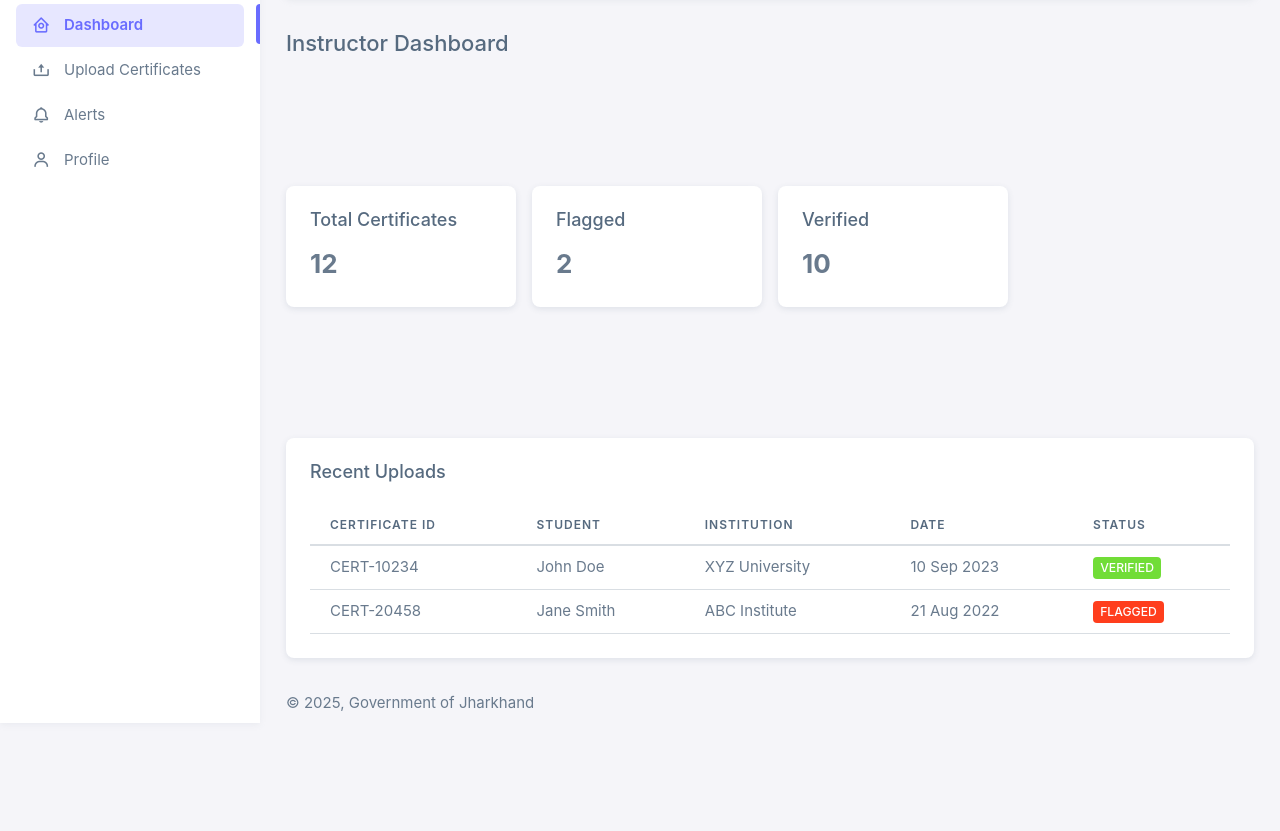
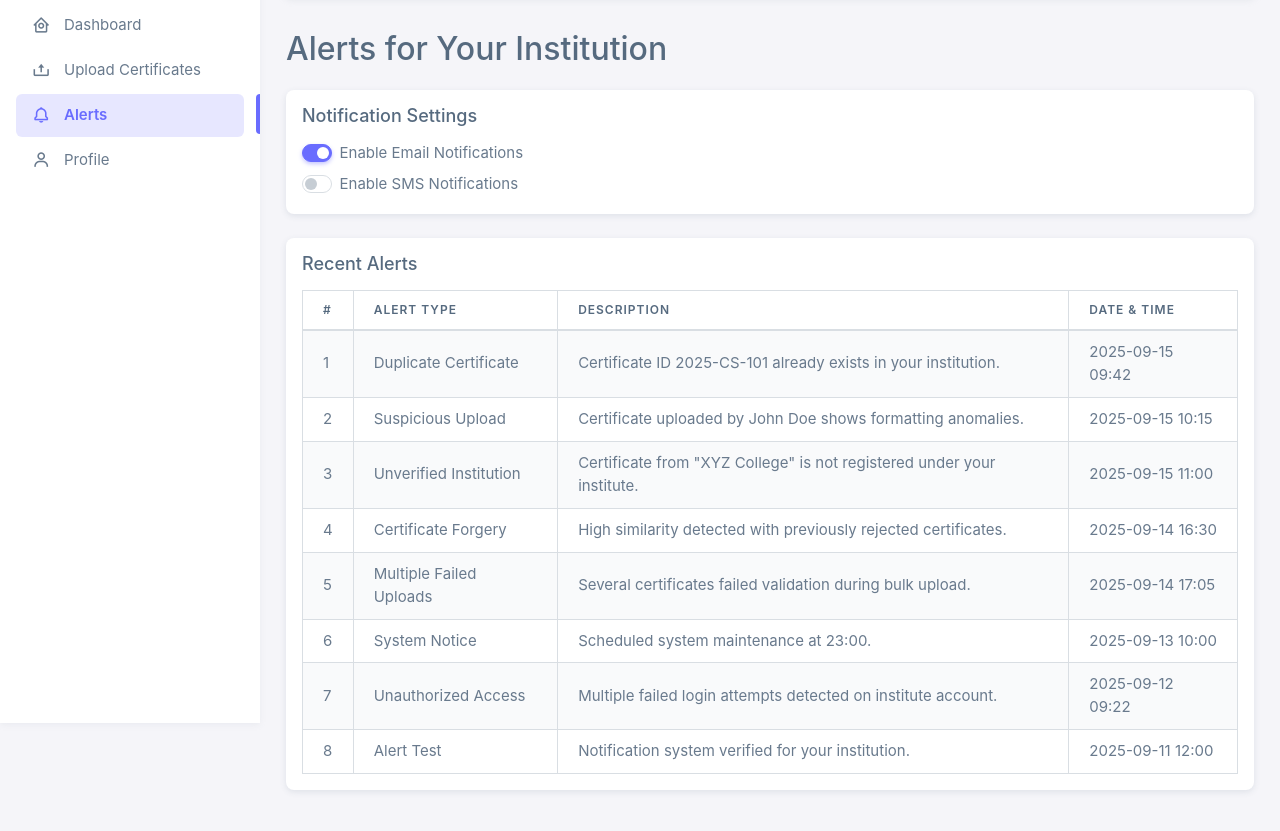
Before and after one commit to yuvii-b/sach-patr, a website: page frontend/html/institute-alerts.html in a window 1280 px wide. Shown: the part 77-908 px from the top of the page. Before the commit the page ends 800 px from the top, so only its background shows below. Drawn offline with Linux system fonts and the light colour scheme; files that its build step writes are made by us from their sources.

```diff
--- a/frontend/html/instructor-alerts.html
+++ b/frontend/html/institute-alerts.html
@@ -2,7 +2,7 @@
 <html lang="en" class="light-style layout-menu-fixed" dir="ltr" data-theme="theme-default" data-assets-path="../assets/" data-template="vertical-menu-template-free">
 <head>
   <meta charset="utf-8" />
-  <title>Instructor Dashboard | Fake Degree Recognition System</title>
+  <title>institute Alerts | Fake Degree Recognition System</title>
   <link rel="stylesheet" href="../assets/vendor/css/core.css" />
   <link rel="stylesheet" href="../assets/vendor/css/theme-default.css" />
   <link rel="stylesheet" href="../assets/css/demo.css" />
@@ -16,7 +16,7 @@
       <!-- Sidebar -->
       <aside id="layout-menu" class="layout-menu menu-vertical menu bg-menu-theme">
         <div class="app-brand demo">
-          <a href="instructor-dashboard.html" class="app-brand-link">
+          <a href="institute-dashboard.html" class="app-brand-link">
             <span class="app-brand-logo demo"></span>
             <span class="app-brand-text demo menu-text fw-bolder ms-2">CrediBull</span>
           </a>
@@ -26,36 +26,35 @@
         </div>
         <div class="menu-inner-shadow"></div>
         <ul class="menu-inner py-1">
-          <li class="menu-item active">
-            <a href="instructor-dashboard.html" class="menu-link">
+          <li class="menu-item">
+            <a href="institute-dashboard.html" class="menu-link">
               <i class="menu-icon tf-icons bx bx-home-circle"></i>
-              <div data-i18n="Dashboard">Dashboard</div>
+              <div>Dashboard</div>
             </a>
           </li>
           <li class="menu-item">
             <a href="upload-certificates.html" class="menu-link">
               <i class="menu-icon tf-icons bx bx-upload"></i>
-              <div data-i18n="Upload">Upload Certificates</div>
+              <div>Upload Certificates</div>
+            </a>
+          </li>
+          <li class="menu-item active">
+            <a href="institute-alerts.html" class="menu-link">
+              <i class="menu-icon tf-icons bx bx-bell"></i>
+              <div>Alerts</div>
             </a>
           </li>
           <li class="menu-item">
-            <a href="instructor-alerts.html" class="menu-link">
-              <i class="menu-icon tf-icons bx bx-bell"></i>
-              <div data-i18n="Alerts">Alerts</div>
-            </a>
-          </li>
-          <li class="menu-item">
-            <a href="instructor-profile.html" class="menu-link">
+            <a href="institute-profile.html" class="menu-link">
               <i class="menu-icon tf-icons bx bx-user"></i>
-              <div data-i18n="Profile">Profile</div>
+              <div>Profile</div>
             </a>
           </li>
         </ul>
       </aside>
-      <!-- / Sidebar -->
 
+      <!-- Page Content -->
       <div class="layout-page">
-        <!-- Navbar -->
         <nav class="layout-navbar container-xxl navbar navbar-expand-xl navbar-detached align-items-center bg-navbar-theme" id="layout-navbar">
           <div class="navbar-nav-right d-flex align-items-center" id="navbar-collapse">
             <ul class="navbar-nav flex-row align-items-center ms-auto">
@@ -66,92 +65,71 @@
                   </div>
                 </a>
                 <ul class="dropdown-menu dropdown-menu-end">
-                  <li><a class="dropdown-item" href="instructor-profile.html"><i class="bx bx-user me-2"></i> My Profile</a></li>
+                  <li><a class="dropdown-item" href="institute-profile.html"><i class="bx bx-user me-2"></i> My Profile</a></li>
                   <li><a class="dropdown-item" href="auth-login-basic.html"><i class="bx bx-power-off me-2"></i> Log Out</a></li>
                 </ul>
               </li>
             </ul>
           </div>
         </nav>
-        <!-- / Navbar -->
 
         <div class="content-wrapper container-xxl flex-grow-1 container-p-y">
-          <h4 class="py-2">Instructor Dashboard</h4>
-          <div class="row g-3">
-            <!-- Cards -->
-            <div class="col-md-6 col-lg-3">
-              <div class="card">
-                <div class="card-body">
-                  <h5 class="card-title">Total Certificates</h5>
-                  <p class="card-text fs-3 fw-bold">12</p>
-                </div>
-              </div>
+          <h2 class="py-2">Alerts for Your Institution</h2>
+
+          <div class="card mb-4 p-3 overflow-auto">
+            <h5>Notification Settings</h5>
+            <div class="form-check form-switch mb-2">
+              <input class="form-check-input" type="checkbox" id="email-notifications" checked>
+              <label class="form-check-label" for="email-notifications">Enable Email Notifications</label>
             </div>
-            <div class="col-md-6 col-lg-3">
-              <div class="card">
-                <div class="card-body">
-                  <h5 class="card-title">Flagged</h5>
-                  <p class="card-text fs-3 fw-bold">2</p>
-                </div>
-              </div>
-            </div>
-            <div class="col-md-6 col-lg-3">
-              <div class="card">
-                <div class="card-body">
-                  <h5 class="card-title">Verified</h5>
-                  <p class="card-text fs-3 fw-bold">10</p>
-                </div>
-              </div>
+            <div class="form-check form-switch">
+              <input class="form-check-input" type="checkbox" id="sms-notifications">
+              <label class="form-check-label" for="sms-notifications">Enable SMS Notifications</label>
             </div>
           </div>
 
-          <!-- Recent Uploads Table -->
-          <div class="card mt-4">
-            <h5 class="card-header">Recent Uploads</h5>
-            <div class="card-body">
-              <table class="table">
+          <div class="card mb-4 p-3 overflow-auto">
+            <h5>Recent Alerts</h5>
+            <div class="table-responsive">
+              <table class="table table-striped table-bordered mb-0">
                 <thead>
                   <tr>
-                    <th>Certificate ID</th>
-                    <th>Student</th>
-                    <th>Institution</th>
-                    <th>Date</th>
-                    <th>Status</th>
+                    <th>#</th>
+                    <th>Alert Type</th>
+                    <th>Description</th>
+                    <th>Date & Time</th>
                   </tr>
                 </thead>
-                <tbody>
-                  <tr>
-                    <td>CERT-10234</td>
-                    <td>John Doe</td>
-                    <td>XYZ University</td>
-                    <td>10 Sep 2023</td>
-                    <td><span class="badge bg-success">Verified</span></td>
-                  </tr>
-                  <tr>
-                    <td>CERT-20458</td>
-                    <td>Jane Smith</td>
-                    <td>ABC Institute</td>
-                    <td>21 Aug 2022</td>
-                    <td><span class="badge bg-danger">Flagged</span></td>
-                  </tr>
-                </tbody>
+                <tbody id="alerts-table-body"></tbody>
               </table>
             </div>
           </div>
-
         </div>
-
-        <footer class="content-footer footer bg-footer-theme">
-          <div class="container-xxl d-flex justify-content-between py-2">
-            © <script>document.write(new Date().getFullYear());</script>, Government of Jharkhand
-          </div>
-        </footer>
-
       </div>
     </div>
   </div>
 
-  <script src="../assets/vendor/js/bootstrap.bundle.js"></script>
+  <script>
+    const alertsData = [
+      { type: 'Duplicate Certificate', desc: 'Certificate ID 2025-CS-101 already exists in your institution.', dt: '2025-09-15 09:42' },
+      { type: 'Suspicious Upload', desc: 'Certificate uploaded by John Doe shows formatting anomalies.', dt: '2025-09-15 10:15' },
+      { type: 'Unverified Institution', desc: 'Certificate from "XYZ College" is not registered under your institute.', dt: '2025-09-15 11:00' },
+      { type: 'Certificate Forgery', desc: 'High similarity detected with previously rejected certificates.', dt: '2025-09-14 16:30' },
+      { type: 'Multiple Failed Uploads', desc: 'Several certificates failed validation during bulk upload.', dt: '2025-09-14 17:05' },
+      { type: 'System Notice', desc: 'Scheduled system maintenance at 23:00.', dt: '2025-09-13 10:00' },
+      { type: 'Unauthorized Access', desc: 'Multiple failed login attempts detected on institute account.', dt: '2025-09-12 09:22' },
+      { type: 'Alert Test', desc: 'Notification system verified for your institution.', dt: '2025-09-11 12:00' }
+    ];
+
+    const tableBody = document.getElementById('alerts-table-body');
+    alertsData.forEach((alert, i) => {
+      const row = document.createElement('tr');
+      row.innerHTML = `<td>${i+1}</td><td>${alert.type}</td><td>${alert.desc}</td><td>${alert.dt}</td>`;
+      tableBody.appendChild(row);
+    });
+  </script>
+
+  <script src="../assets/vendor/js/bootstrap.js"></script>
   <script src="../assets/vendor/js/menu.js"></script>
 </body>
 </html>
```
Also changed, not shown: frontend/html/institute-dashboard.html (+2 -2 lines), frontend/html/upload-certificates.html (+5 -5 lines).
